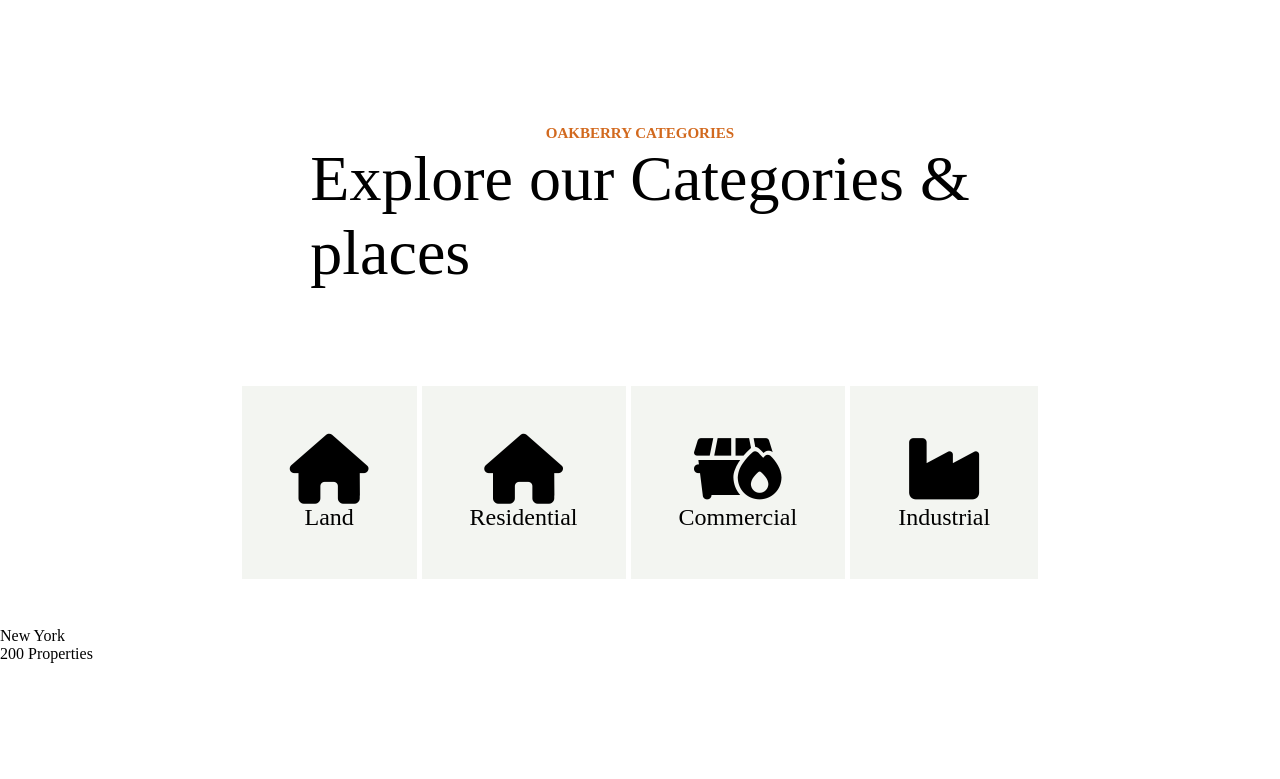
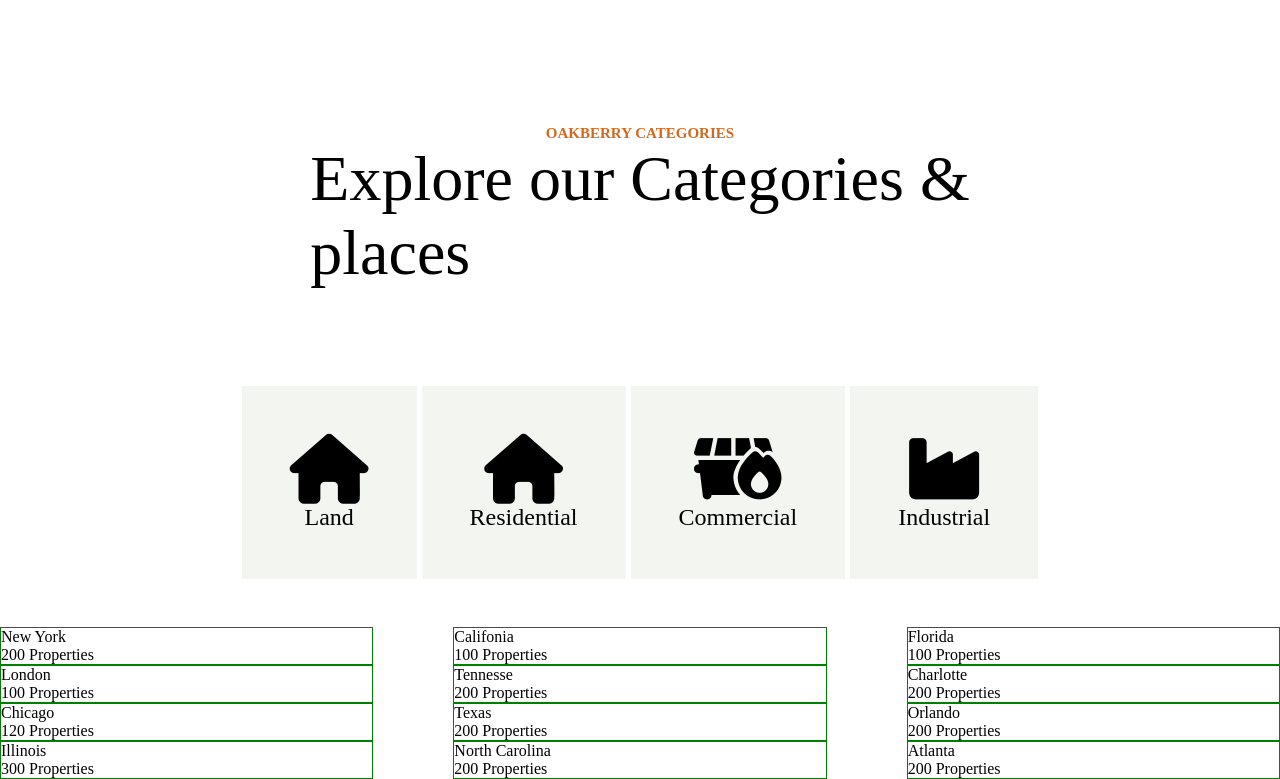
Before and after one commit to Jessica-Delali/Oakberry-Real-Estate, a plain HTML site: page index.html in a window 1280 px wide. Shown: the part 927-1706 px from the top of the page. Before the commit the page ends 1590 px from the top, so only its background shows below. Drawn offline with Linux system fonts and the light colour scheme.

Commit message:
feat: add category

```diff
--- a/index.html
+++ b/index.html
@@ -47,7 +47,6 @@
         <span>Rent Properties</span>
       </div>
       <div id="search-box">
-
         <div>
           <p>Enter Keyword</p>
           <span
@@ -80,36 +79,83 @@
       </div>
     </section>
     <!-- category section -->
-     <section>
+    <section class="category-section">
       <div class="category">
-
-
-
-
-
         <div id="category1">Oakberry Categories</div>
         <div id="explore">
-        <p>Explore our Categories & </p>
+          <p>Explore our Categories &</p>
           <p>places</p>
         </div>
       </div>
 
       <div id="icons">
-        <div class="land"><i  class="fa-solid fa-house iconsize"></i><p class="text">Land</p></div>
-        <div class="land"><i  class="fa-solid fa-house iconsize"></i><p class="text">Residential</p></div>
-        <div class="land"><i  class="fa-solid fa-dumpster-fire iconsize"></i><p class="text">Commercial</p></div>
-        <div class="land"><i  class="fa-solid fa-industry iconsize"></i><p class="text">Industrial</p></div>
+        <div class="land">
+          <i class="fa-solid fa-house iconsize"></i>
+          <p class="text">Land</p>
         </div>
-      <div>
+        <div class="land">
+          <i class="fa-solid fa-house iconsize"></i>
+          <p class="text">Residential</p>
+        </div>
+        <div class="land">
+          <i class="fa-solid fa-dumpster-fire iconsize"></i>
+          <p class="text">Commercial</p>
+        </div>
+        <div class="land">
+          <i class="fa-solid fa-industry iconsize"></i>
+          <p class="text">Industrial</p>
+        </div>
+      </div>
+      <div class="cities">
         <div>
           <span>New York</span>
           <p>200 Properties</p>
         </div>
-        <div></div>
-        <div></div>
-        <div></div>
+        <div>
+          <span>Califonia</span>
+          <p>100 Properties</p>
         </div>
-
+        <div>
+          <span>Florida</span>
+          <p>100 Properties</p>
+        </div>
+        <div>
+          <span>London</span>
+          <p>100 Properties</p>
+        </div>
+        <div>
+          <span>Tennesse</span>
+          <p>200 Properties</p>
+        </div>
+        <div>
+          <span>Charlotte</span>
+          <p>200 Properties</p>
+        </div>
+        <div>
+          <span>Chicago</span>
+          <p>120 Properties</p>
+        </div>
+        <div>
+          <span>Texas</span>
+          <p>200 Properties</p>
+        </div>
+          <div>
+          <span>Orlando</span>
+          <p>200 Properties</p>
+        </div>
+        <div>
+          <span>Illinois</span>
+          <p>300 Properties</p>
+        </div>
+        <div>
+          <span>North Carolina</span>
+          <p>200 Properties</p>
+          </div>
+          <div>
+          <span>Atlanta</span>
+          <p>200 Properties</p>
+        </div>
+      </div>
     </section>
   </body>
 </html>
--- a/style.css
+++ b/style.css
@@ -85,7 +85,7 @@ nav button {
 }
 #search-box div {
   padding: 1rem;
-  border-right: 1px solid  #b2b2b2;
+  border-right: 1px solid #b2b2b2;
 }
 #search-box p {
   font-weight: bold;
@@ -99,22 +99,22 @@ nav button {
   column-gap: 5px;
 }
 #search-box i {
-  color: #E5E5E5;
+  color: #e5e5e5;
 }
 #search-box input {
   border: none;
 }
 #search-box input::placeholder {
-  color: #E5E5E5;
+  color: #e5e5e5;
 }
-#search-box button{
+#search-box button {
   background-color: chocolate;
   border: none;
   color: white;
   text-transform: uppercase;
   font-size: 20px;
 }
-.category{
+.category {
   display: flex;
   flex-direction: column;
   margin-top: 8rem;
@@ -122,7 +122,7 @@ nav button {
   align-items: center;
 }
 
-.category #category1{
+.category #category1 {
   font-size: 15px;
   color: chocolate;
   text-transform: uppercase;
@@ -133,12 +133,11 @@ nav button {
   color: chocolate;
   text-transform: uppercase;
 } */
-.category #explore{
+.category #explore {
   font-size: 4rem;
 }
 
-
-#icons{
+#icons {
   display: flex;
   flex-direction: row;
   margin-top: 3rem;
@@ -146,20 +145,30 @@ nav button {
   padding: 3rem;
   column-gap: 5px;
   justify-content: center;
-
-
 }
-#icons .land{
-  padding:3rem;
-  background-color: #F3F5F1;
+#icons .land {
+  padding: 3rem;
+  background-color: #f3f5f1;
   text-align: center;
 }
-#icons :hover{
+#icons :hover {
   background-color: chocolate;
 }
-#icons .text{
+#icons .text {
   font-size: 24px;
 }
-#icons .iconsize{
+#icons .iconsize {
   font-size: 70px;
 }
+/* .category-section{
+  display: flex;
+  flex-direction: column;
+} */
+.cities {
+  display: grid;
+  grid-template-columns: 1fr 1fr 1fr;
+  column-gap: 5rem;
+}
+.cities div {
+  border: 1px solid green;
+}
```
Lines whose indentation alone changed are shown as unchanged.
